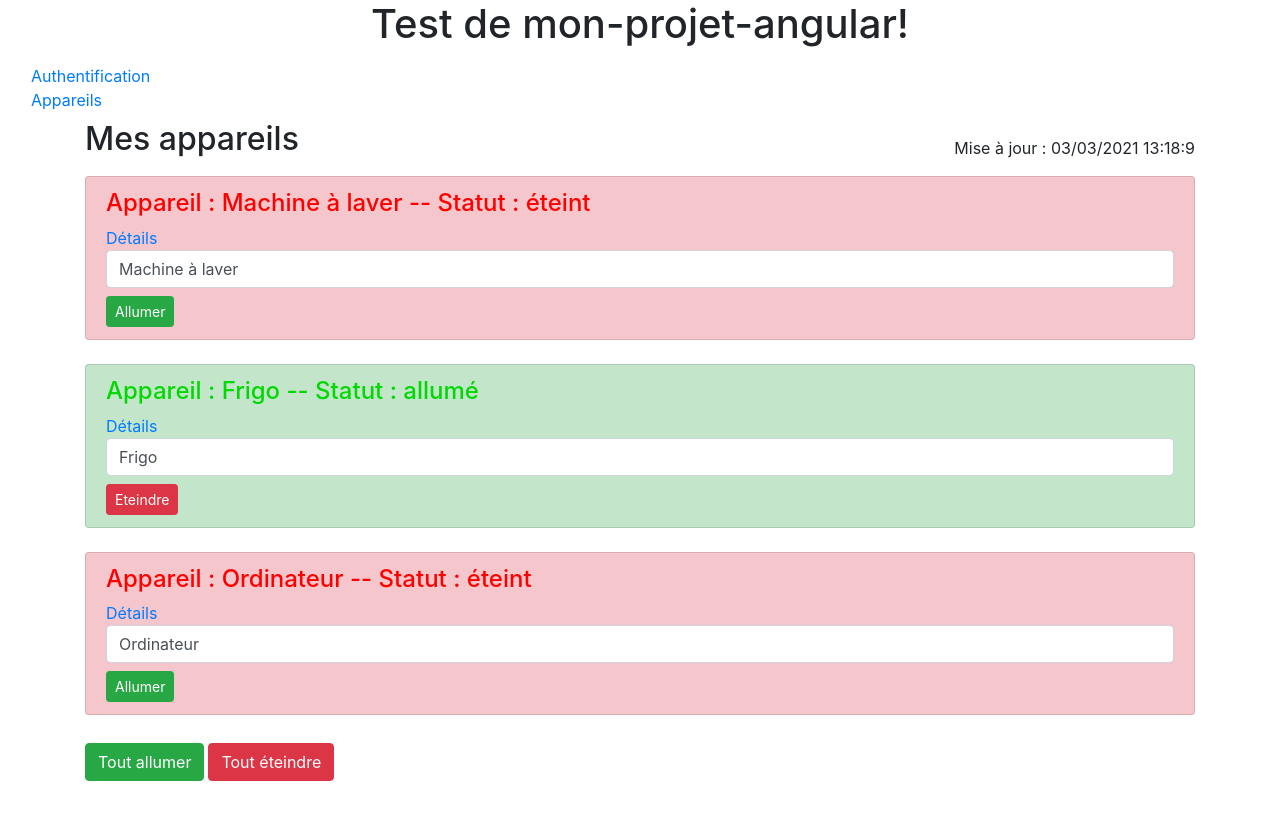
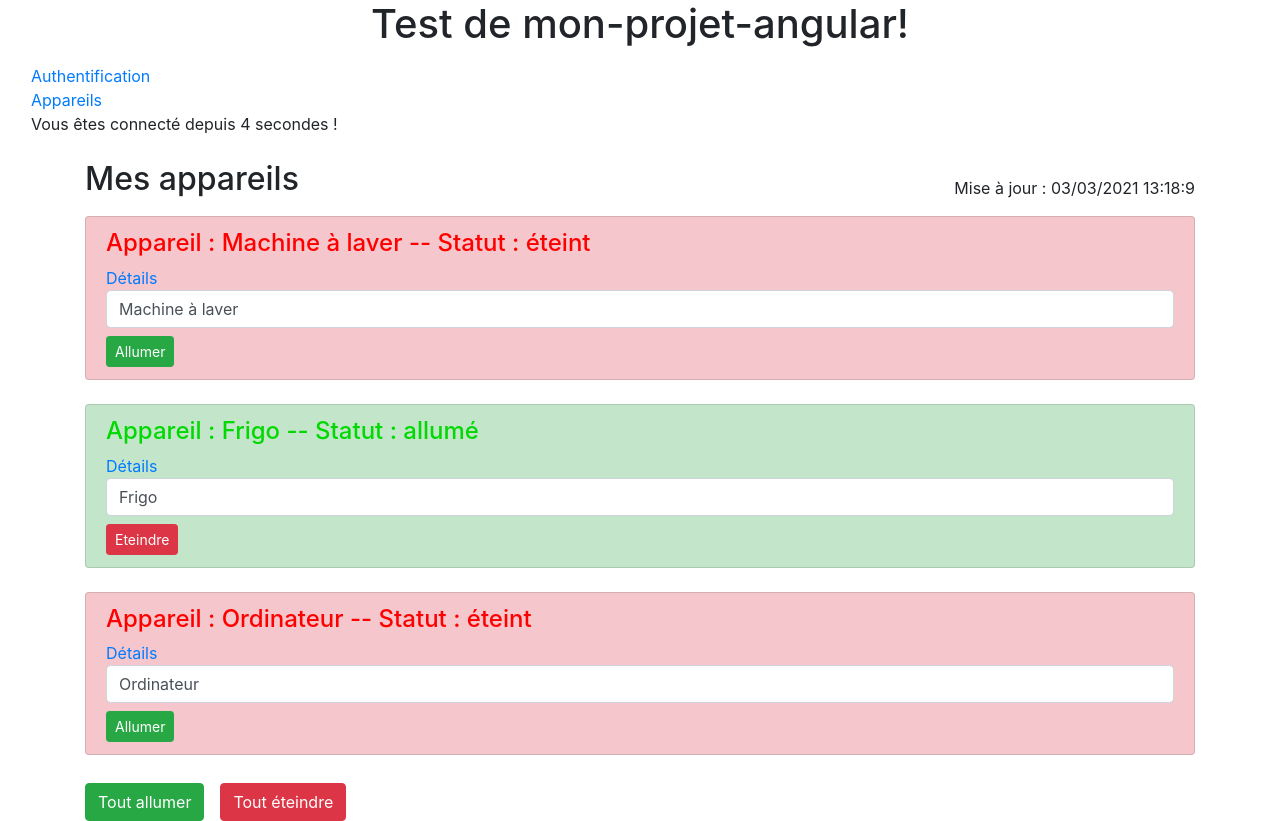
Before and after one commit to romualdblondiaux/mon-projet-angular, an Angular app: page / in a window 1280 px wide. Before the commit the page ends 800 px from the top, so only its background shows below. Built offline with nearby package versions, Linux system fonts and the light colour scheme.

Commit message:
observable

```diff
--- a/package.json
+++ b/package.json
@@ -20,6 +20,7 @@
     "@angular/platform-browser-dynamic": "~11.2.3",
     "@angular/router": "~11.2.3",
     "rxjs": "~6.6.0",
+    "rxjs-compat": "^6.6.6",
     "tslib": "^2.0.0",
     "zone.js": "~0.11.3"
   },
--- a/src/app/app.component.html
+++ b/src/app/app.component.html
@@ -12,6 +12,9 @@
         <li routerLinkActive="active"><a routerLink="auth">Authentification</a></li>
         <li routerLinkActive="active"><a routerLink="appareils">Appareils</a></li>
       </ul>
+      <div class="navbar-right">
+        <p>Vous êtes connecté depuis {{ secondes }} secondes !</p>
+    </div>
     </div>
   </div>
 </nav>
--- a/src/app/app.component.ts
+++ b/src/app/app.component.ts
@@ -1,4 +1,6 @@
 import { Component, OnInit } from '@angular/core';
+import { Observable } from 'rxjs-compat/Observable';
+import 'rxjs/add/observable/interval';
 
 @Component({
   selector: 'app-root',
@@ -9,6 +11,8 @@ export class AppComponent implements OnInit{
   title = 'mon-projet-angular';
   isAuth = false;
 
+  secondes: number;
+
   constructor() {
     setTimeout(
       () => {
@@ -18,6 +22,19 @@ export class AppComponent implements OnInit{
   }
 
 
-  ngOnInit(): void { }
+  ngOnInit(): void {
+    const counter = Observable.interval(1000);
+    counter.subscribe(
+      (value) => {
+        this.secondes = value;
+      },
+      (error) => {
+        console.log('Uh-oh, an error occurred! : ' + error);
+      },
+      () => {
+        console.log('Observable complete!');
+      }
+    );
+  }
 
 }
--- a/src/app/app.module.ts
+++ b/src/app/app.module.ts
@@ -1,4 +1,4 @@
-import { NgModule, Component } from '@angular/core';
+import { NgModule } from '@angular/core';
 import { BrowserModule } from '@angular/platform-browser';
 
 import { AppComponent } from './app.component';
--- a/src/app/appareil-view/appareil-view.component.html
+++ b/src/app/appareil-view/appareil-view.component.html
@@ -13,6 +13,6 @@
 <button class="btn btn-success"
         [disabled]="!isAuth"
         (click)="onAllumer()">Tout allumer</button>
-<button class="btn btn-danger ml-1"
+<button class="btn btn-danger ml-3"
         [disabled]="!isAuth"
         (click)="onEteindre()">Tout éteindre</button>
--- a/src/app/appareil-view/appareil-view.component.ts
+++ b/src/app/appareil-view/appareil-view.component.ts
@@ -9,7 +9,7 @@ import { AppareilService } from '../services/appareil.service';
 export class AppareilViewComponent implements OnInit {
   isAuth = false;
 
-  appareils: any[];
+  appareils: any [];
 
   lastUpdate = new Promise((resolve) => {
     const date = new Date();
--- a/src/app/services/auth-guard.service.ts
+++ b/src/app/services/auth-guard.service.ts
@@ -1,5 +1,5 @@
 import { ActivatedRouteSnapshot, CanActivate, Router, RouterStateSnapshot } from '@angular/router';
-import { Observable } from 'rxjs';
+import { Observable } from 'rxjs-compat/Observable';
 import { AuthService } from './auth.service';
 import { Injectable } from '@angular/core';
 
@@ -12,7 +12,7 @@ export class AuthGuard implements CanActivate {
   canActivate(
     route: ActivatedRouteSnapshot,
     state: RouterStateSnapshot): Observable<boolean> | Promise<boolean> | boolean {
-    if(this.authService.isAuth) {
+    if (this.authService.isAuth) {
       return true;
     } else {
       this.router.navigate(['/auth']);
--- a/src/app/single-appareil/single-appareil.component.ts
+++ b/src/app/single-appareil/single-appareil.component.ts
@@ -9,8 +9,8 @@ import { AppareilService } from '../services/appareil.service';
 })
 export class SingleAppareilComponent implements OnInit {
 
-  name: string = 'Appareil';
-  status: string = 'Statut';
+  name = 'Appareil';
+  status = 'Statut';
 
   constructor(private appareilService: AppareilService, private route: ActivatedRoute) { }
 
--- a/tslint.json
+++ b/tslint.json
@@ -83,7 +83,7 @@
       }
     },
     "typedef": [
-      true,
+      false,
       "call-signature"
     ],
     "typedef-whitespace": {
@@ -132,6 +132,7 @@
     "no-output-on-prefix": true,
     "no-output-rename": true,
     "no-outputs-metadata-property": true,
+    "no-string-literal": false,
     "template-banana-in-box": true,
     "template-no-negated-async": true,
     "use-lifecycle-interface": true,
```
Also changed, not shown: 1 other file (tests, documents, lock files or other folders).
